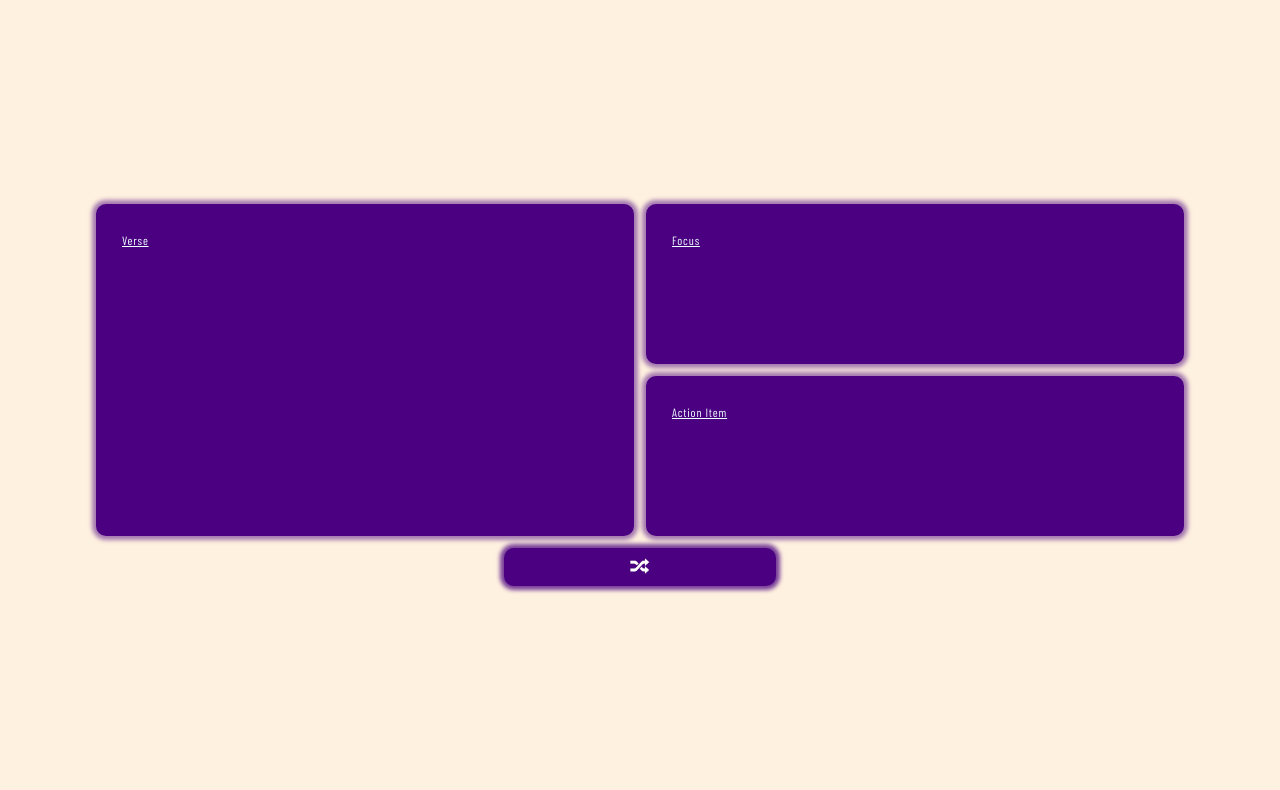
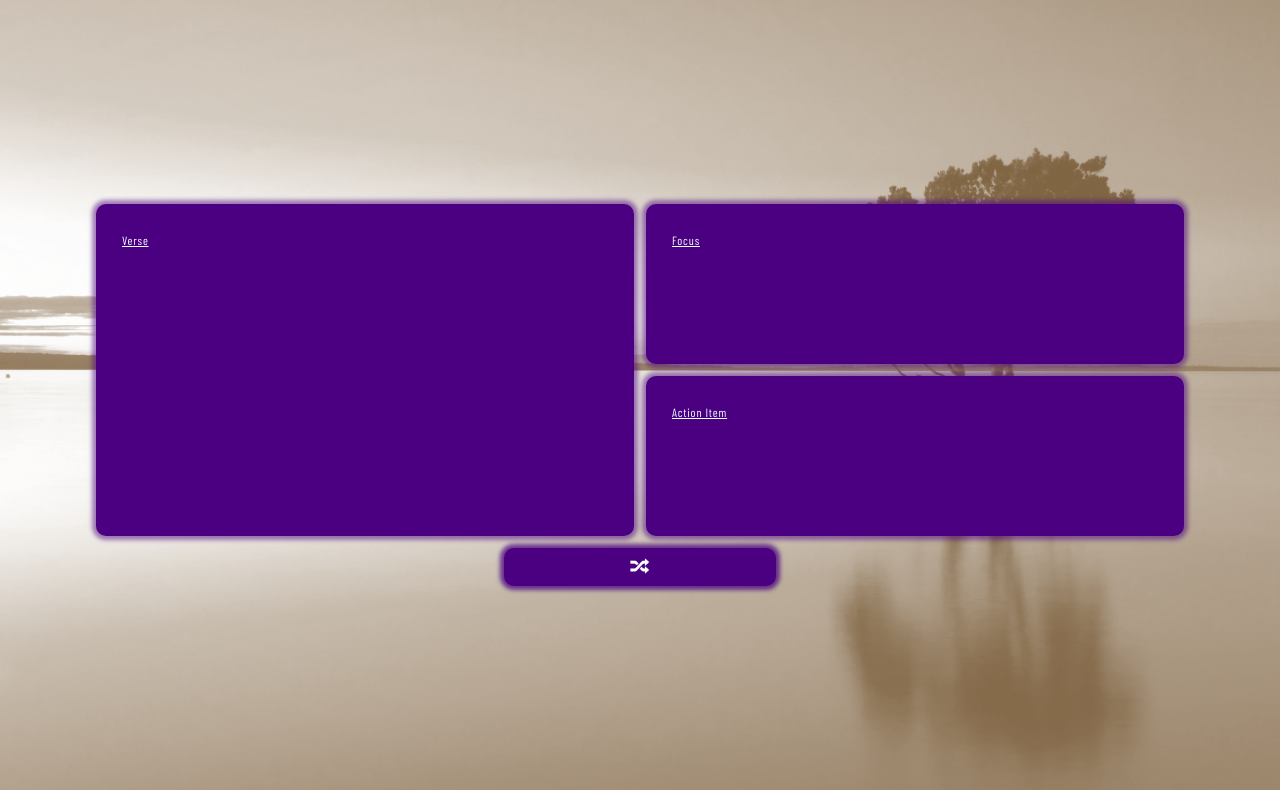
Before and after one commit to DarrylAdigwu/message_generator, a plain HTML site: page index.html in a window 1280 px wide. Shown: the part 136-926 px from the top of the page. Drawn offline with Linux system fonts and the light colour scheme; files whose address does not match are found by name.

Commit message:
edited sunset picture and readded it

```diff
--- a/resources/css/style.css
+++ b/resources/css/style.css
@@ -21,7 +21,7 @@
 
 body {
     box-sizing: border-box;
-    background-image: url("/resources/images/sunset.jpeg");
+    background-image: url("/resources/images/sunset.jpg");
     background-color:  hsla(33, 100%, 88%, 0.5);
     background-size: cover;
     background-position: 85%;
```
Also changed, not shown: resources/images/sunset.jpg (added), 1 other file.
